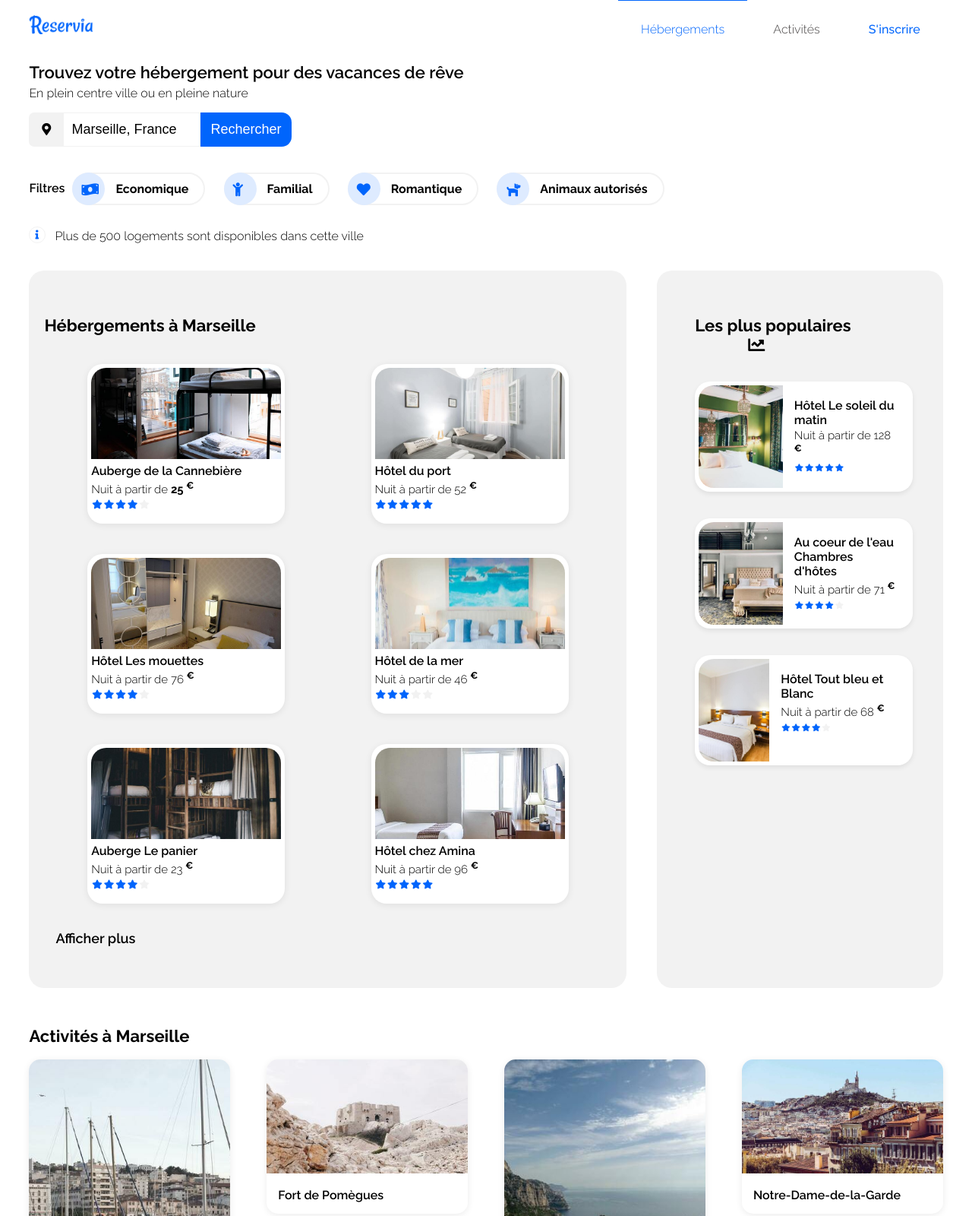
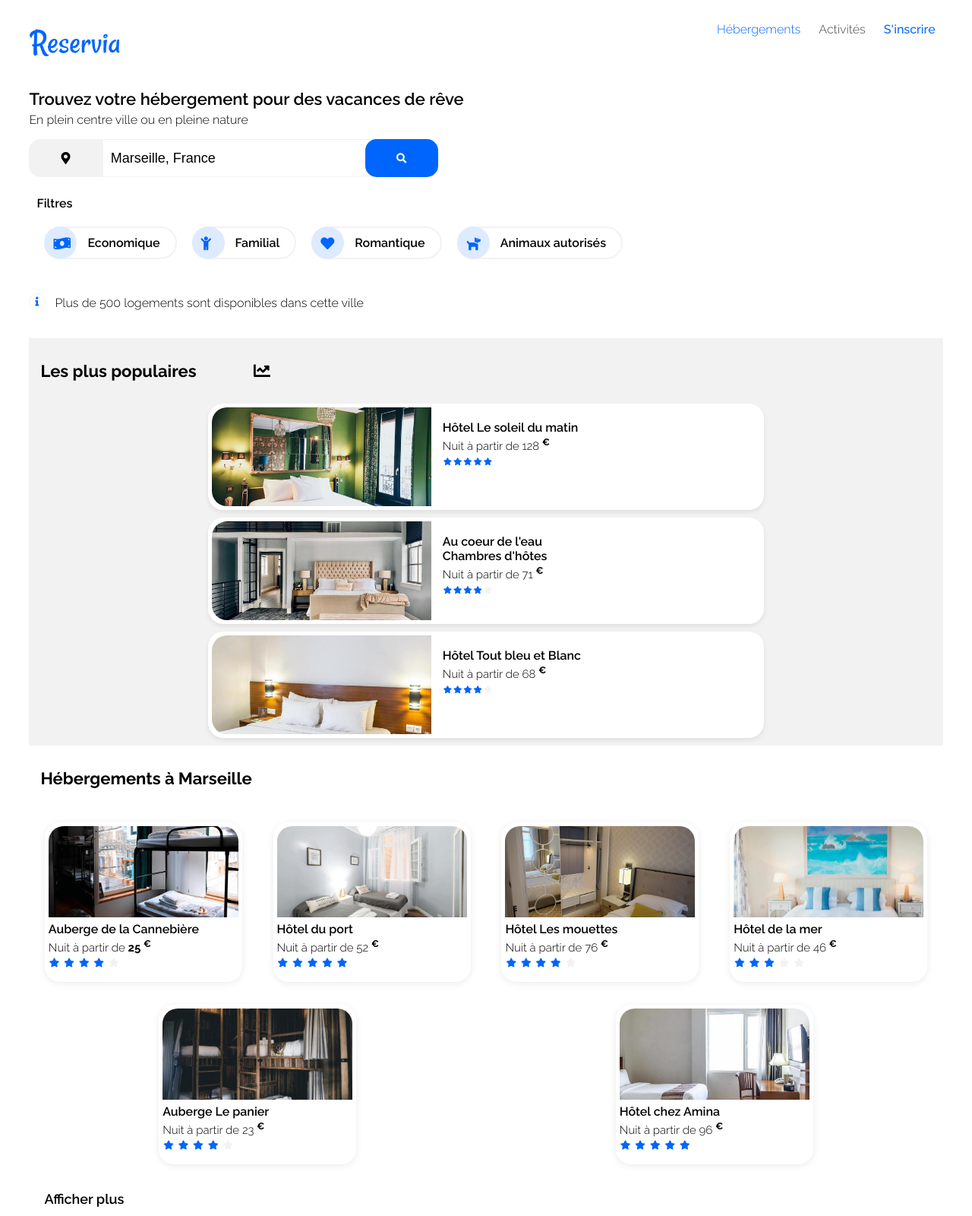
Before and after one commit to Margauxfeslard/Margauxfeslard_2_15092020, a plain HTML site: page index.html in a window 1280 px wide. Shown: the top 1600 px of the page at 76% size. Drawn offline with Linux system fonts and the light colour scheme.

Commit message:
responsive tablet and fixes

```diff
--- a/css/first_section/first_section.css
+++ b/css/first_section/first_section.css
@@ -44,8 +44,9 @@ section form div:first-of-type {
 
 .fa-map-marker-alt{
     color: black;
-    margin-left: 28%;
-    margin-top: 48%;
+    position: absolute;
+    top: 50%;
+    left: 50%;
     transform: translate(-50%, -50%);
 }
 
@@ -91,22 +92,59 @@ section #filters h4{
 }
 
 
-@media only screen and (min-width: 1024px) and (max-width: 1600px){
+@media only screen and (min-device-width: 1024px) and (max-device-width: 1600px){
 
 
 }
 
 
-@media only screen and (min-width: 600px) and (max-width: 1024px){
+@media only screen and (min-device-width: 760px) and (max-device-width: 1024px){
+    section form {
+        display: flex;
+        font-weight: bold;
+        margin: 10px 0;
+    }
 
+    #localisation{
+        width: 30%;
+        padding: 10px;
+    }
+
+    section:first-of-type div {
+        display: inline-block;
+    }
+
+    section:first-of-type h5 div{
+        float:left;
+    }
+
+    section form div:first-of-type {
+        width: 8%;
+        height: 50px;
+        border-radius: 15px 0 0 15px;
+    }
+
+    #search{
+        display: none;
+    }
+
+    #search_smartphone{
+        display: block;
+        background-color: var(--dark-blue);
+        border: none;
+        color:white;
+        position: relative;
+        right: 15px;
+        border-radius: 15px;
+        width: 8%;
+    }
+
+    .fa-search{
+        width: 20%;
+    }
 }
 
-
-@media screen and (min-width: 480px) and (max-width: 600px){
-
-}
-
-@media only screen and (min-width: 320px) and (max-width: 480px) {
+@media only screen and (min-width: 320px) and (max-width: 760px) {
     section form {
         display: flex;
         font-weight: bold;
@@ -132,10 +170,6 @@ section #filters h4{
         border-radius: 15px 0 0 15px;
     }
 
-    .fa-map-marker-alt{
-        margin-left: 34%;
-    }
-
     #search{
         display: none;
     }
@@ -156,12 +190,6 @@ section #filters h4{
     }
 
     section:first-of-type #info{
-        display: inline-block;
-        position: relative;
-        width: 26px;
-        height: 20px;
-        border-radius: 50%;
-        border: solid thin var(--background-grey);
-        margin: 19px 0 24px 12px;
+        margin: 20px 5px 20px 13px;
     }
 }
--- a/css/header.css
+++ b/css/header.css
@@ -58,16 +58,58 @@ header nav img {
 }
 
 
-@media only screen and (min-width: 600px) and (max-width: 1024px){
+@media only screen and (min-device-width: 760px) and (max-device-width: 1024px){
 
+    header nav{
+        display: flex;
+        justify-content: space-between;
+    }
+
+    li {
+        list-style: none;
+        display: inline;
+    }
+
+    nav ul li a {
+        text-decoration: none;
+        padding: 30px 10px;
+        font-weight: 300;
+    }
+
+    nav ul li:nth-of-type(3) a {
+        color: var(--dark-blue);
+        font-weight: 500;
+    }
+
+    nav ul li:nth-of-type(1) a, nav ul li:nth-of-type(2) a {
+        color: rgb(70, 67, 67);
+    }
+
+    nav ul li:nth-of-type(1) a{
+        color: var(--dark-blue);
+        border-top: solid;
+        border-top-color:var(--dark-blue);
+    }
+
+
+    nav ul li:nth-of-type(1) a:hover, li:nth-of-type(2) a:hover {
+        color: var(--dark-blue);
+        border-top: solid;
+        border-top-color:var(--dark-blue);
+    }
+
+    header nav img {
+        width: 10%;
+        height: 10%;
+        padding: 15px 0;
+    }
+
+    #smartphone{
+        display:none;
+    }
 }
 
-
-@media screen and (min-width: 480px) and (max-width: 600px){
-
-}
-
-@media only screen and (min-width: 320px) and (max-width: 480px) {
+@media only screen and (min-width: 320px) and (max-width: 760px) {
     header > img {
         width: 30%;
         height: 30%;
@@ -111,8 +153,7 @@ header nav img {
     }
 
     #smartphone div:nth-of-type(2) a {
-        padding: 0 0 30px 60px;
-        justify-content: center;
+        text-align: center;
         flex:1;
         border-bottom: 2px solid grey;
     }
--- a/css/second_section/cards.css
+++ b/css/second_section/cards.css
@@ -1,10 +1,12 @@
 .cards{
+    text-decoration: none;
+    color: black;
     width: 250px;
     height: 200px;
     background-color: white;
     border-radius: 20px;
     padding: 5px;
-    margin: 20px 0;
+    margin: 15px 0;
     box-shadow: 0 2px 10px rgba(0,0,0,0.08);
 }
 
@@ -93,16 +95,15 @@ aside article p {
 }
 
 
-@media only screen and (min-width: 600px) and (max-width: 1024px){
-
+@media only screen and (min-device-width: 760px) and (max-device-width: 1024px){
+    aside article{
+        width: 60%;
+        margin: 10px auto;
+        height: 130px;
+    }
 }
 
-
-@media screen and (min-width: 480px) and (max-width: 600px){
-
-}
-
-@media only screen and (min-width: 320px) and (max-width: 480px) {
+@media only screen and (min-device-width: 320px) and (max-device-width: 760px) {
     aside article{
         width: 90%;
         margin: 10px auto;
--- a/css/second_section/second_section.css
+++ b/css/second_section/second_section.css
@@ -9,7 +9,7 @@ section:nth-of-type(2){
     background-color: var(--background-grey);
     border-radius: 20px;
     margin-right: 40px;
-    padding: 40px 20px;
+    padding: 40px 20px 10px 20px;
 }
 
 #habitation article{
@@ -23,26 +23,26 @@ aside{
     width: 27%;
     background-color: var(--background-grey);
     border-radius: 20px;
-    padding: 40px 50px 20px 50px;
+    padding: 40px 20px;
 }
 
 .fa-chart-line{
     margin-left: 70px;
 }
 
-#habitation h3, aside h3{
+#habitation h2, aside h2    {
     font-weight: 700;
     font-size: 22px;
-    letter-spacing: 0.5px;
+    margin: 0 15px 15px 15px;
 }
 
-#habitation a{
+#plus{
     display: block;
     text-decoration: none;
     color:black;
     font-weight: 600;
     font-size: 18px;
-    margin: 15px;
+    margin: 30px 15px 0px 15px;
 }
 
 @media only screen and (min-width: 1900px){
@@ -53,22 +53,13 @@ aside{
 }
 
 
-@media only screen and (min-width: 1024px) and (max-width: 1600px){
+@media only screen and (min-device-width: 1024px) and (max-device-width: 1600px){
 
 
 }
 
 
-@media only screen and (min-width: 600px) and (max-width: 1024px){
-
-}
-
-
-@media screen and (min-width: 480px) and (max-width: 600px){
-
-}
-
-@media only screen and (min-width: 320px) and (max-width: 480px) {
+@media only screen and (min-device-width: 760px) and (max-device-width: 1024px){
     section:nth-of-type(2){
         flex-direction: column-reverse;
         margin: 10px 0;
@@ -87,7 +78,49 @@ aside{
         padding: 0;
     }
 
-    #habitation a{
+    #plus{
+        display: block;
+        text-decoration: none;
+        color:black;
+        font-weight: 600;
+        font-size: 18px;
         margin: 20px 20px 10px 20px;
     }
+
+    #habitation h2, aside h2    {
+        margin: 30px 15px;
+    }
 }
+
+@media only screen and (min-width: 320px) and (max-width: 760px) {
+    section:nth-of-type(2){
+        flex-direction: column-reverse;
+        margin: 10px 0;
+    }
+
+    #habitation{
+        width: 100%;
+        border-radius:0;
+        padding:0;
+        background-color: white;
+    }
+
+    aside{
+        width: 100%;
+        border-radius:0;
+        padding: 0;
+    }
+
+    #plus{
+        display: block;
+        text-decoration: none;
+        color:black;
+        font-weight: 600;
+        font-size: 18px;
+        margin: 20px 20px 10px 20px;
+    }
+
+    #habitation h2, aside h2    {
+        margin: 30px 15px;
+    }
+}
--- a/index.html
+++ b/index.html
@@ -58,7 +58,7 @@
                 <section id="habitation">
                     <h2>Hébergements à Marseille</h2>
                         <article>
-                            <div class="cards">
+                            <a href="#" class="cards">
                                 <img src="./images/hebergements/4_small/auberge-la-cannebiere.jpg" alt="Auberge la cannebière">
                                 <h4>Auberge de la Cannebière</h4>
                                 <p>Nuit à partir de <strong>25 <sup> €</sup></strong></p>
@@ -69,8 +69,8 @@
                                     <i class="fa fa-star blue"></i>
                                     <i class="fa fa-star"></i>
                                 </div>
-                            </div>
-                            <div class="cards">
+                            </a>
+                            <a href="#" class="cards">
                                 <img src="./images/hebergements/4_small/hotel-du-port.jpg" alt="Hôtel du port">
                                 <h4>Hôtel du port</h4>
                                 <p>Nuit à partir de 52 <strong><sup> €</sup></strong></p>
@@ -81,8 +81,8 @@
                                     <i class="fa fa-star blue"></i>
                                     <i class="fa fa-star blue"></i>
                                 </div>
-                            </div>
-                            <div class="cards">
+                            </a>
+                            <a href="#" class="cards">
                                 <img src="./images/hebergements/4_small/hotel-les-mouettes.jpg" alt="Hôtel les mouettes">
                                 <h4>Hôtel Les mouettes</h4>
                                 <p>Nuit à partir de 76 <strong><sup> €</sup></strong></p>
@@ -93,8 +93,8 @@
                                     <i class="fa fa-star blue"></i>
                                     <i class="fa fa-star"></i>
                                 </div>
-                            </div>
-                            <div class="cards">
+                            </a>
+                            <a href="#" class="cards">
                                 <img src="./images/hebergements/4_small/hotel-de-la-mer.jpg" alt="Hotel de la mer">
                                 <h4>Hôtel de la mer</h4>
                                 <p>Nuit à partir de 46 <strong><sup> €</sup></strong></p>
@@ -105,8 +105,8 @@
                                     <i class="fa fa-star"></i>
                                     <i class="fa fa-star"></i>
                                 </div>
-                            </div>
-                            <div class="cards">
+                            </a>
+                            <a href="#" class="cards">
                                 <img src="./images/hebergements/4_small/auberge-le-panier.jpg" alt="Auberge le panier">
                                 <h4>Auberge Le panier</h4>
                                 <p>Nuit à partir de 23 <strong><sup> €</sup></strong></p>
@@ -117,8 +117,8 @@
                                     <i class="fa fa-star blue"></i>
                                     <i class="fa fa-star"></i>
                                 </div>
-                            </div>
-                            <div class="cards">
+                            </a>
+                            <a href="#" class="cards">
                                 <img src="./images/hebergements/4_small/hotel-chez-amina.jpg" alt="Hôtel chez Amina">
                                 <h4>Hôtel chez Amina</h4>
                                 <p>Nuit à partir de 96 <strong><sup> €</sup></strong></p>
@@ -129,9 +129,9 @@
                                     <i class="fa fa-star blue"></i>
                                     <i class="fa fa-star blue"></i>
                                 </div>
-                            </div>
+                            </a>
                         </article>
-                        <a href="#">Afficher plus</a>
+                        <a id="plus" href="#">Afficher plus</a>
                 </section>
                 <aside id="popularity">
                     <h2>Les plus populaires <i class="fas fa-chart-line"></i></h2>
```
Also changed, not shown: css/first_section/filters.css (+4 -20 lines), css/footer.css (+2 -7 lines), css/style.css (+2 -8 lines), css/third_section/activities_cards.css (+2 -7 lines), css/third_section/third_section.css (+2 -7 lines).
